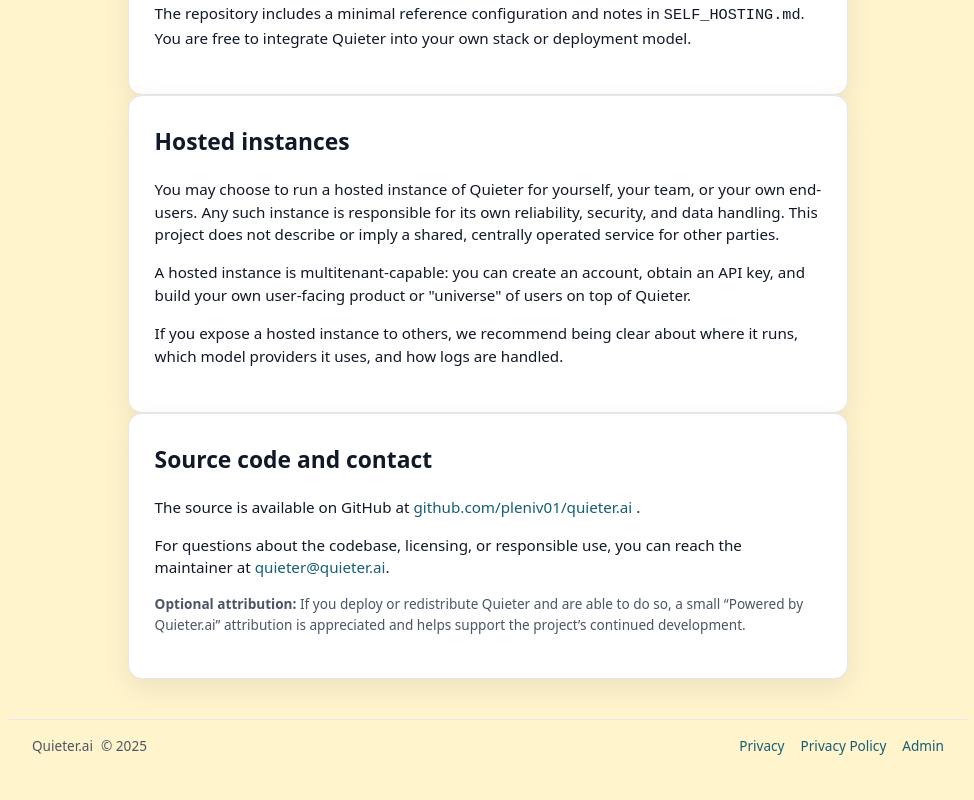
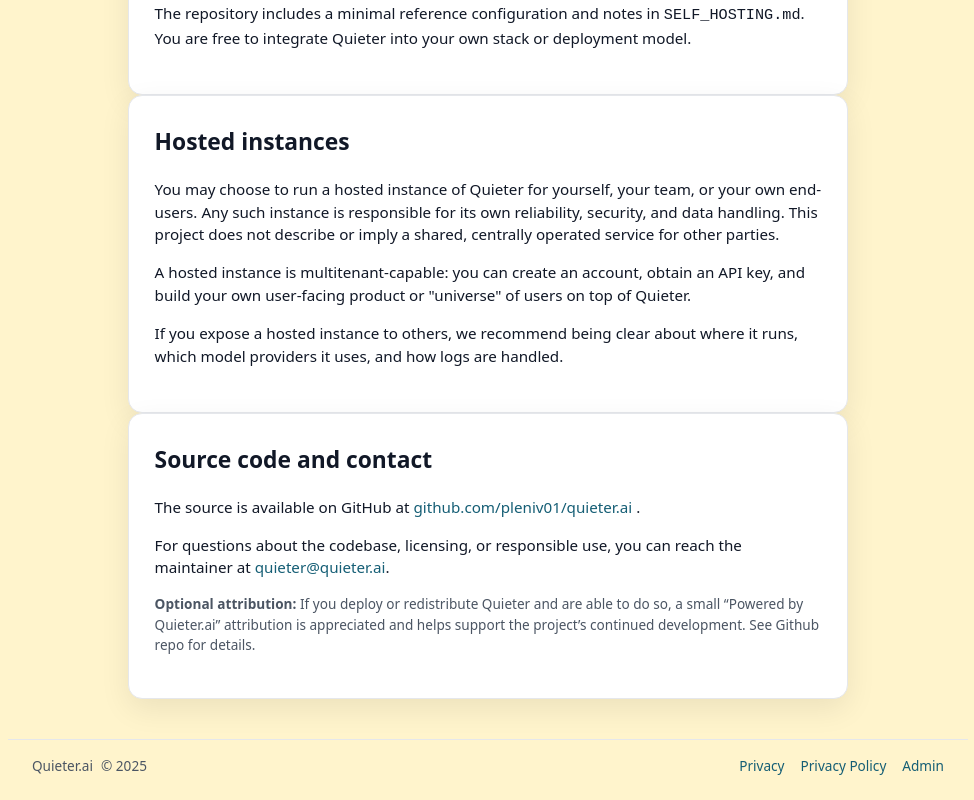
Before and after one commit to pleniv01/quieter.ai, a Vue app in the folder frontend/: page /developers in a window 1280 px wide. Shown: the part 889-1689 px from the top of the page, without its empty margins (152-1126 px from the left). Built offline with nearby package versions, Linux system fonts and the light colour scheme.

Commit message:
change to developers.vue

```diff
--- a/frontend/src/views/Developers.vue
+++ b/frontend/src/views/Developers.vue
@@ -73,7 +73,7 @@
       <p class="note">
         <strong>Optional attribution:</strong> If you deploy or redistribute Quieter and are able to
         do so, a small “Powered by Quieter.ai” attribution is appreciated and helps support the
-        project’s continued development.
+        project’s continued development.  See Github repo for details.
       </p>
     </div>
   </section>
```
